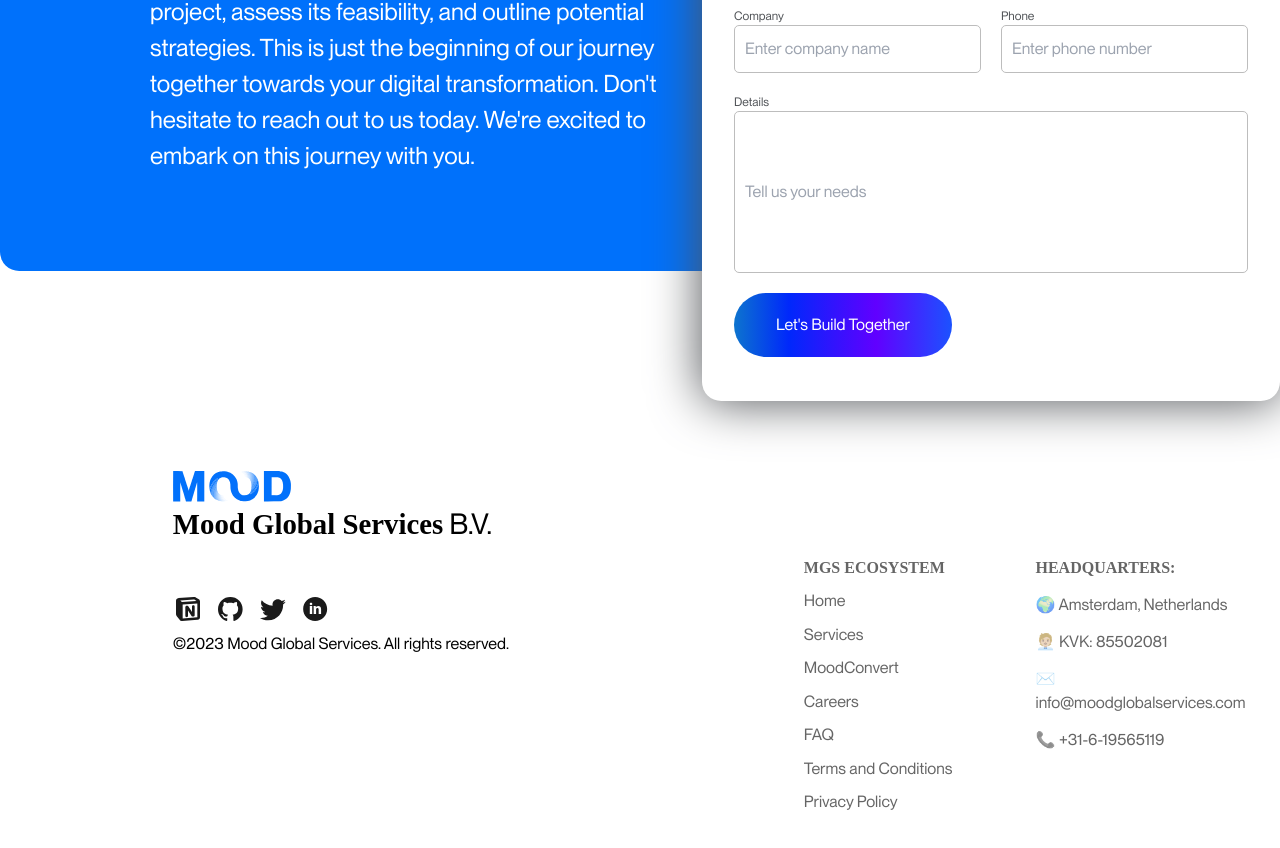
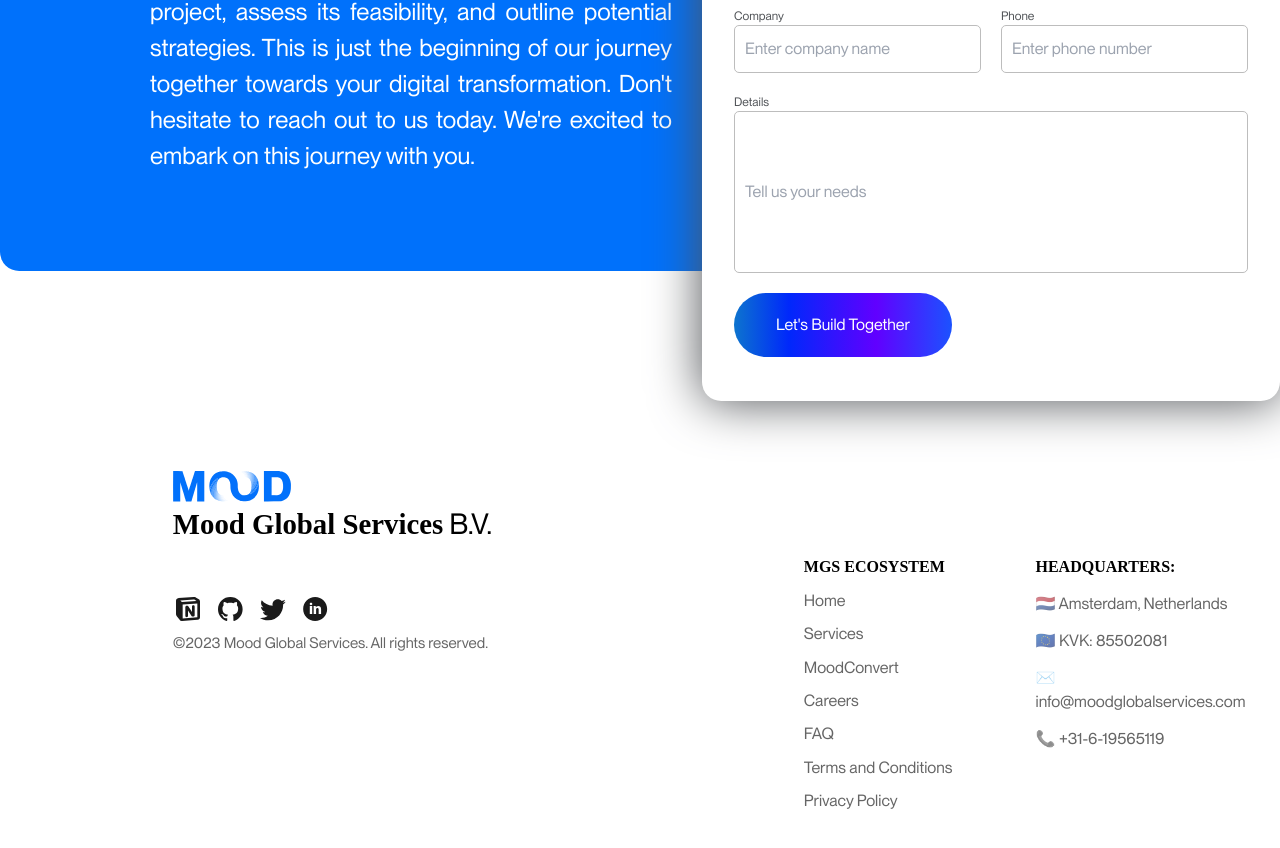
Before and after one commit to omeaag/mgs-website, a Next.js app: page / in a window 1280 px wide. Shown: the part 7330-8178 px from the top of the page. Built offline with nearby package versions, Linux system fonts and the light colour scheme; a web font is replaced by a local one.

Commit message:
homepage small bugs fix

```diff
--- a/Components/Footer.jsx
+++ b/Components/Footer.jsx
@@ -36,8 +36,8 @@ const Footer = () => {
             </div>
             <div className="hqFooter">
               <strong>HEADQUARTERS:</strong>
-              <h5>🌍 Amsterdam, Netherlands</h5>
-              <h5>🧑🏼‍💼 KVK: 85502081</h5>
+              <h5>🇳🇱 Amsterdam, Netherlands</h5>
+              <h5>🇪🇺 KVK: 85502081</h5>
               <h5>✉️ info@moodglobalservices.com</h5>
               <h5>📞 +31-6-19565119</h5>
             </div>
--- a/Components/Header.jsx
+++ b/Components/Header.jsx
@@ -47,6 +47,9 @@ export default function Header() {
                         <Link onClick={toggleMobileMenu} href='/services'>Services</Link>
                         <Link onClick={toggleMobileMenu} href='/mood-convert'>MoodConvert</Link>
                         <Link onClick={toggleMobileMenu} href='/careers'>Careers</Link>
+                        <Link onClick={toggleMobileMenu} href='/careers'>FAQ</Link>
+                        <Link onClick={toggleMobileMenu} href='/careers'>Terms and Conditions</Link>
+                        <Link onClick={toggleMobileMenu} href='/careers'>Privacy Policy</Link>
                     </div>
                     <div className='HeaderIcons'>
                         <Image
@@ -65,6 +68,9 @@ export default function Header() {
                             src={linkedinIcon}
                             alt='linkedin-icon'
                         />
+                    </div>
+                    <div className="leftFooter">
+                        <h6>© &nbsp;2023 &nbsp;Mood Global Services. All rights reserved.</h6>
                     </div>
                 </div>
             )}
--- a/app/globals.css
+++ b/app/globals.css
@@ -43,6 +43,10 @@ body {}
 
 #dropdownBtn {
   display: none;
+}
+
+.dropdownContainer .leftFooter{
+margin-top: 10px;
 }
 
 
@@ -92,12 +96,12 @@ body {}
 .footerSocialIcons img {
   display: flex;
   flex-direction: column;
-
   height: 100%;
 }
 
 .leftFooter h6 {
   font-size: 1rem;
+  font-size: 15px;
 }
 
 .leftFooter h2 {
@@ -112,7 +116,10 @@ body {}
   height: 60%;
 }
 
-.rightFooter {
+.rightFooter h5,
+.rightFooter a,
+.rightFooter button,
+.leftFooter h6 {
   opacity: 0.6;
 }
 
@@ -123,6 +130,10 @@ body {}
   justify-content: space-between;
   flex-direction: column;
   align-items: flex-start;
+}
+
+.hqFooter strong {
+  color: #000;
 }
 
 .ecoFooter,
@@ -194,7 +205,7 @@ body {}
 /* PHONE BREAKPOINT*/
 @media (max-width: 599px) {
   .HeaderContainer {
-    margin:1rem auto;
+    margin: 1rem auto;
     font-size: 0.8rem;
     display: flex;
     align-items: center;
@@ -218,10 +229,13 @@ body {}
   .Navbar {
     display: none;
   }
+
   .dropdownContainer {
-    display: block;
+    display: flex;
     width: 100%;
-  }
+    height: 100vh;
+    flex-direction: column;
+    }
 
   .MobileDropdownMenu {
     display: flex;
@@ -271,6 +285,10 @@ body {}
     margin-bottom: 1rem;
   }
 
+  .hqFooter {
+    gap: 13px;
+  }
+
   .leftFooter {
     margin-left: 0;
     order: 2;
@@ -279,6 +297,10 @@ body {}
     margin-bottom: 0;
   }
 
+  .leftFooter h2 {
+    display: none;
+  }
+
   .leftFooter img {
     margin-right: 1.5rem;
   }
--- a/public/style/GetInTouchStyle.css
+++ b/public/style/GetInTouchStyle.css
@@ -23,6 +23,7 @@
 }
 
 .getInTouchContainer h3 {
+    text-align: justify;
     color: #FFFFFF;
     font-size: 24px;
     font-family: MonumentExtended;
--- a/public/style/OurPortfolioStyle.css
+++ b/public/style/OurPortfolioStyle.css
@@ -421,6 +421,7 @@
     .ourPortfolioContainer {
         margin: 10px;
         padding: 10px;
+        gap: 10px;
     }
 
     .sliderContent h4 {
@@ -447,7 +448,7 @@
 
     .headerContainer-5 {
         width: 100%;
-
+        margin-top: 60px;
     }
 
     .headerContainer-5 h1 {
@@ -456,6 +457,18 @@
         line-height: 60px;
         text-align: start;
         height: auto;
+    }
+
+    .clutchContainer {
+        font-size: 40px;
+        font-weight: 500;
+        line-height: 60px;
+        gap: 30px;
+        margin-top: 70px;
+        margin-bottom: 30px;
+    }
+    .clutchContainer img {
+        width: 172.55px
     }
 
     .headerContainer-5>img {
@@ -566,11 +579,16 @@
         height: 35px;
     }
 
+    .whatPeoplePersonBackground{
+        margin-top: 80px;
+    }
+
     .whatPeopleContainer {
         display: flex;
         flex-direction: column;
         align-items: center;
         gap: 30px;
+        margin: 0;
     }
 
     .whatPeopleContainer h1 {
--- a/public/style/OurServiceStyle.css
+++ b/public/style/OurServiceStyle.css
@@ -263,9 +263,8 @@
     .serviceBoxContainer {
         width: 100%;
         gap: 20px;
+        flex-direction: column;
     }
-
-
 
     .serviceTContainer,
     .serviceBContainer {
--- a/public/style/PartnershipStyle.css
+++ b/public/style/PartnershipStyle.css
@@ -167,7 +167,7 @@
     .allContainer{
         flex-direction: column-reverse;
         gap: 30px;
-        margin: 50px;
+        margin-top: 90px;
 
     }
 
```
